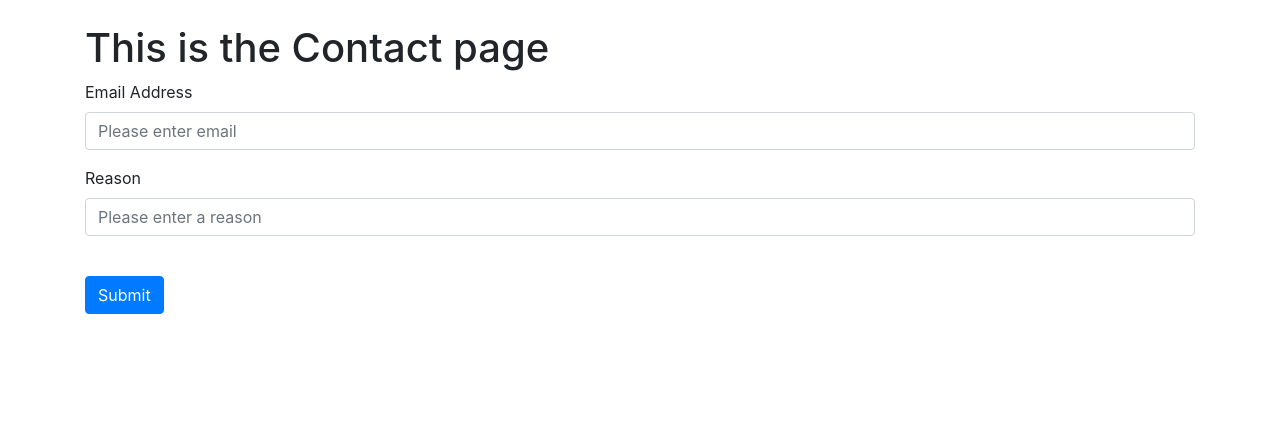
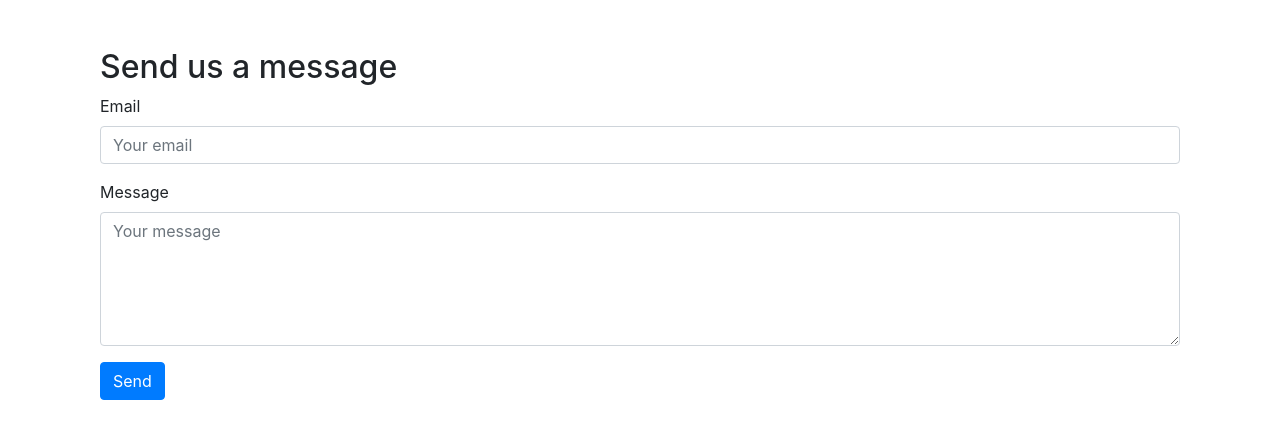
Before and after one commit to Maddy400/PETR2140, a Flask app: page /contact in a window 1280 px wide. Shown: the part 56-495 px from the top of the page. Run offline with Flask 3, Linux system fonts and the light colour scheme; a user stored in the database is signed in; some libraries are stand-ins or nearby versions.

Commit message:
Attempt again

```diff
--- a/Website/models.py
+++ b/Website/models.py
@@ -32,5 +32,5 @@ class Resources(db.Model):
 
 class Contact(db.Model):
     contact_id = db.Column(db.Integer, primary_key=True)
-    email = db.Column(db.String(100), unique=True, nullable=False)
+    email = db.Column(db.String(100), nullable=False)
     reason = db.Column(db.String(10000), nullable=False)
--- a/Website/root.py
+++ b/Website/root.py
@@ -158,6 +158,19 @@ def booking():
 @views.route('/contact', methods=['GET', 'POST'])
 @login_required
 def contact():
+    if request.method == 'POST':
+        email = request.form.get('email')
+        reason = request.form.get('reason')
+
+        if not email or not reason:
+            flash("All fields are required", "error")
+        else:
+            contact_msg = Contact(email=email, reason=reason)
+            db.session.add(contact_msg)
+            db.session.commit()
+            flash("Message sent!", "success")
+            return redirect(url_for('views.contact'))
+
     return render_template('contact.html')
 
 
--- a/Website/templates/admin/contacts.html
+++ b/Website/templates/admin/contacts.html
@@ -1,8 +1,10 @@
 {% extends "base.html" %}
 {% block title %}Contact Forms{% endblock %}
+
 {% block content %}
 <div class="container mt-5">
     <h2>Contact Submissions</h2>
+    {% if contacts %}
     <table class="table table-striped">
         <thead>
             <tr>
@@ -19,5 +21,8 @@
             {% endfor %}
         </tbody>
     </table>
+    {% else %}
+    <p>No contact submissions yet.</p>
+    {% endif %}
 </div>
 {% endblock %}
--- a/Website/templates/admin/dashboard.html
+++ b/Website/templates/admin/dashboard.html
@@ -16,7 +16,7 @@
             <a href="{{ url_for('views.site_stats') }}" class="btn btn-warning w-100 mb-3">Site Statistics</a>
         </div>
         <div class="col-md-3">
-        <a href="{{ url_for('views.manage_contacts') }}" class="btn btn-warning w-100 mb-3">View Contact Forms</a>
+        <a href="{{ url_for('views.manage_contacts') }}" class="btn btn-warning w-100 mb-3">View Contact forms</a>
         </div>
 
     </div>
--- a/Website/templates/contact.html
+++ b/Website/templates/contact.html
@@ -1,20 +1,19 @@
-{%extends "base.html"%} {% block title %}Contact Us{% endblock %}
+{% extends "base.html" %}
+{% block title %}Contact Us{% endblock %}
 
-{%block content%}
-<h1>This is the Contact page</h1>
-
-
-
-<form method="POST">
-    <div class="form-group">
-        <label for="email">Email Address</label>
-        <input type="email" class="form-control" id="email" name="email" placeholder="Please enter email"/>
-    </div>
-    <div class="form-group">
-        <label for="reason">Reason</label>
-        <input type="text" class="form-control" id="reason" name="reason" placeholder="Please enter a reason"/>
-    </div>
-    <br />
-    <button type="submit" class="btn btn-primary">Submit</button>
-</form>
-{%endblock%}
+{% block content %}
+<div class="container mt-5">
+    <h2>Send us a message</h2>
+    <form method="POST">
+        <div class="mb-3">
+            <label>Email</label>
+            <input type="email" name="email" class="form-control" placeholder="Your email" required>
+        </div>
+        <div class="mb-3">
+            <label>Message</label>
+            <textarea name="reason" class="form-control" placeholder="Your message" rows="5" required></textarea>
+        </div>
+        <button type="submit" class="btn btn-primary">Send</button>
+    </form>
+</div>
+{% endblock %}
```
